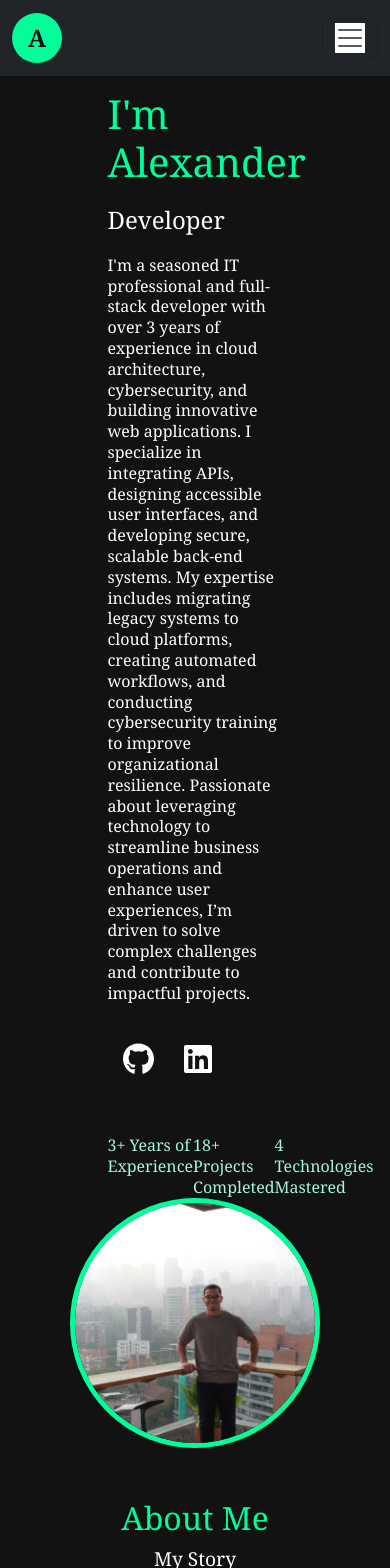
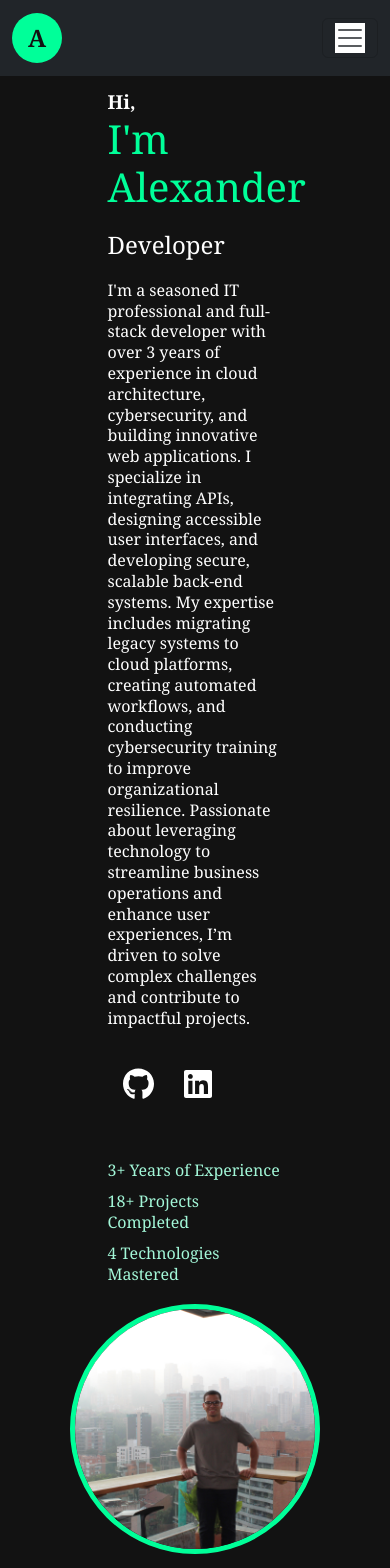
Before and after one commit to AlexanderEstrella/Portfolio, a React (Create React App) app: page / in a window 390 px wide. Shown: the top 1568 px of the page. Built offline with nearby package versions, Linux system fonts and the light colour scheme.

Commit message:
new changes to home and css for responsiveness

```diff
--- a/src/App.css
+++ b/src/App.css
@@ -177,7 +177,9 @@ button, a {
 
 .left-content, .right-content {
   flex: 1;
+
 }
+
 
 .left-content {
   max-width: 50%;
@@ -207,6 +209,7 @@ button, a {
 
 /* Profile Circle */
 .profile-circle {
+  margin: 0 auto;
   width: 250px;
   height: 250px;
   border-radius: 50%;
@@ -528,6 +531,13 @@ button, a {
     gap: 20px;
   }
 
+  .skills-title {
+    text-align: center;
+  }
+  .skill-card {
+    text-align: center;
+  }
+
   .card h3 {
     font-size: 1.3rem;
   }
@@ -550,6 +560,13 @@ button, a {
 
   .btn-primary {
     padding: 0.5rem 1rem;
+  }
+  .footer-stats {
+
+    display: flex;
+    flex-direction: column;
+    justify-content: space-between;
+    margin-bottom: 20px;
   }
 }
 
--- a/src/Sections/Home.js
+++ b/src/Sections/Home.js
@@ -10,6 +10,7 @@ import { animated } from "react-spring";
 const Home = () => {
   const [name, setName] = useState("");
   const [title, setTitle] = useState("|");
+  const [fade, setFade] =  useState(false);
 
   useEffect(() => {
     shiftName();
@@ -56,6 +57,7 @@ const Home = () => {
     <section id="home" className="home-section">
 
       <div className="left-content">
+        <span> <strong> Hi, </strong></span>
         <animated.h2 className="subheading">{name}</animated.h2>
         <animated.h3 className="subsubheading">{title}</animated.h3>
         <p className="description">
```
